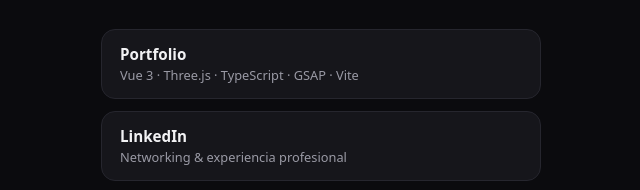
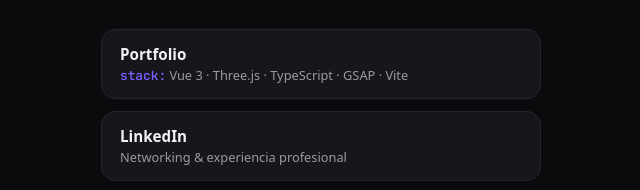
Before and after one commit to CarlosCabelloTroncoso/portfolio-links, a website built with Vite: page index.html in a window 1280 px wide. Shown: the part 315-505 px from the top of the page, 319-959 px from the left. Built offline with nearby package versions, Linux system fonts and the light colour scheme.

Commit message:
feat(portfolio): add stack label to portfolio card

```diff
--- a/index.html
+++ b/index.html
@@ -29,7 +29,7 @@
           rel="noopener noreferrer"
         >
           <span class="link-title">Portfolio</span>
-          <span class="link-sub">Vue 3 · Three.js · TypeScript · GSAP · Vite</span>
+          <span class="link-sub"><span class="stack-label">stack:</span> Vue 3 · Three.js · TypeScript · GSAP · Vite</span>
         </a>
 
         <a
--- a/src/style.css
+++ b/src/style.css
@@ -7,6 +7,7 @@
   --text: #f2f2f4;
   --text-dim: #9a9aa5;
   --accent: #7c5cff;
+  --font-mono: "JetBrains Mono", ui-monospace, "SF Mono", Menlo, Consolas, monospace;
 }
 
 * {
@@ -58,7 +59,7 @@ body {
 }
 
 .role {
-  font-family: "JetBrains Mono", ui-monospace, "SF Mono", Menlo, Consolas, monospace;
+  font-family: var(--font-mono);
   font-size: 0.85rem;
   color: var(--accent);
   font-weight: 500;
@@ -133,6 +134,12 @@ body {
   overflow-wrap: anywhere;
 }
 
+.stack-label {
+  font-family: var(--font-mono);
+  color: var(--accent);
+  font-weight: 600;
+}
+
 .link-card-button {
   appearance: none;
 }
```
